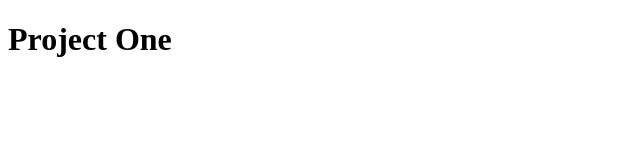
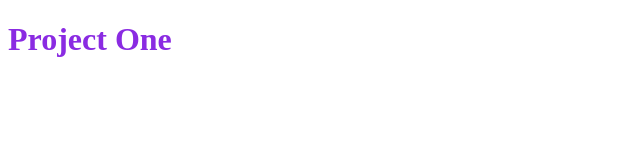
Before and after one commit to LuigiDuque23/projectOne, a plain HTML site: page index.html in a window 1280 px wide. Shown: the whole page, without its empty margins (0-640 px from the left). Drawn offline with Linux system fonts and the light colour scheme.

Commit message:
second commit

```diff
--- a/index.html
+++ b/index.html
@@ -4,6 +4,7 @@
     <meta charset="UTF-8">
     <meta name="viewport" content="width=device-width, initial-scale=1.0">
     <title>Project One</title>
+    <link rel="stylesheet" href="mystyle.css">
 </head>
 <body>
     <h1>Project One</h1>
--- /dev/null
+++ b/mystyle.css
@@ -0,0 +1,3 @@
+h1{
+    color:blueviolet;
+}
```
